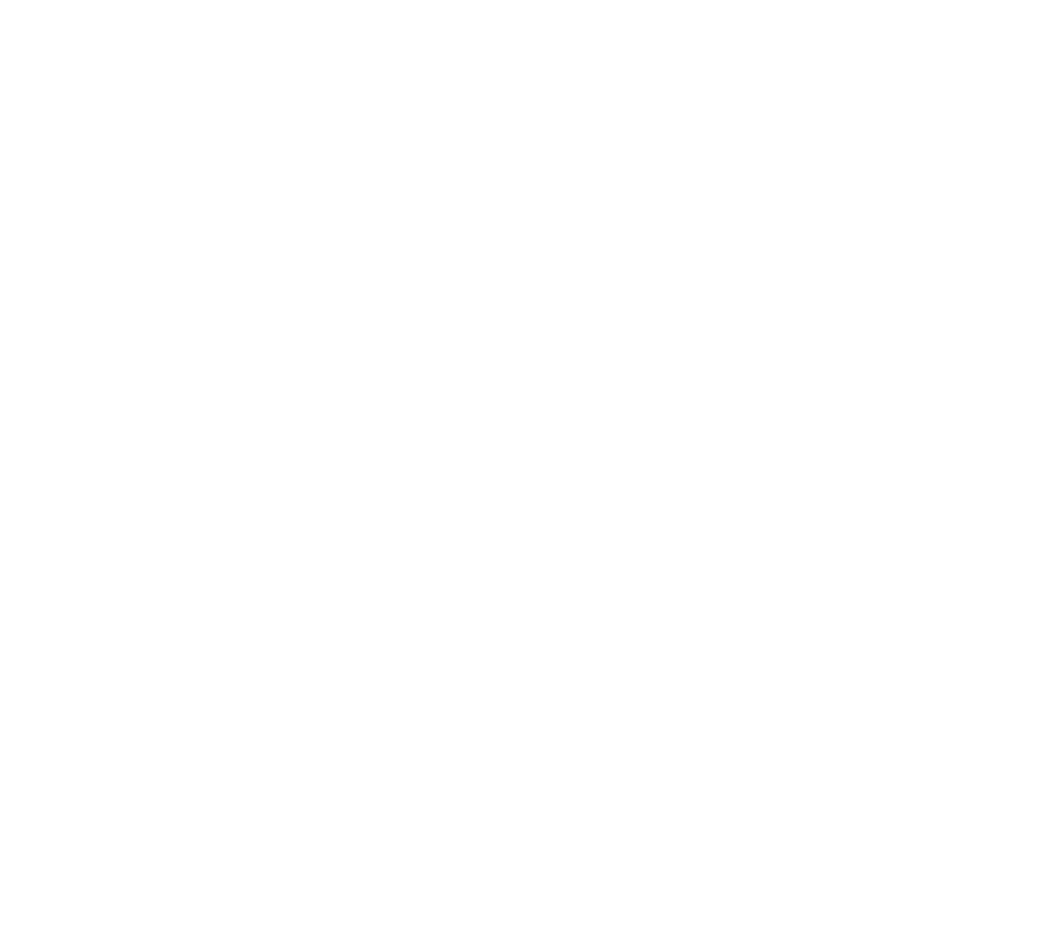
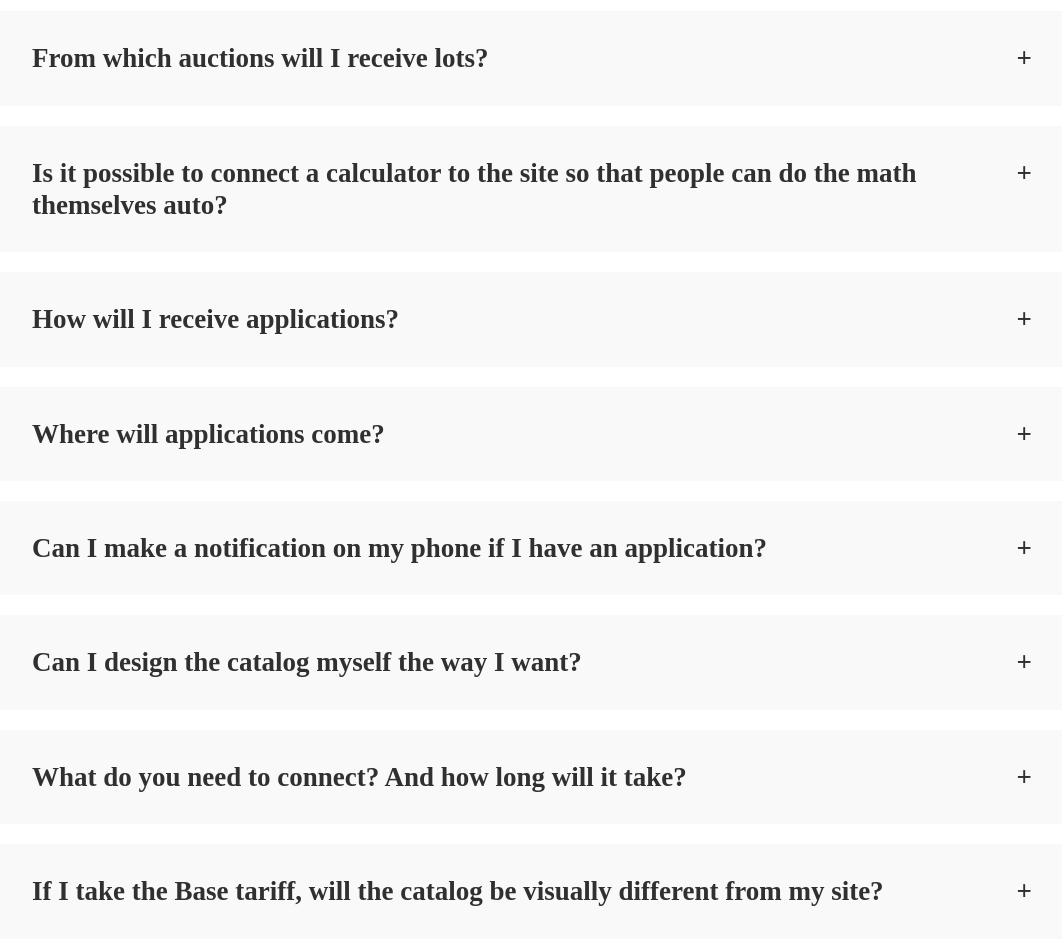
Before and after one commit to andrewwwmatsko/next-auto-catalog, a Next.js app: page / in a window 1280 px wide. Shown: the part 2360-3304 px from the top of the page, without its empty margins (108-1170 px from the left). Before the commit the page ends 2300 px from the top, so only its background shows below. Built offline with nearby package versions, Linux system fonts and the light colour scheme.

Commit message:
accordion- functionality

```diff
--- /dev/null
+++ b/src/app/(components)/AccordionItem/AccordionItem.jsx
@@ -0,0 +1,21 @@
+"use client";
+import css from "./AccordionItem.module.css";
+import { useState } from "react";
+
+export default function AccordionItem({ data: { title, text } }) {
+  const [isActive, setIsActive] = useState(false);
+
+  const handleShowText = () => {
+    setIsActive((prev) => !prev);
+  };
+
+  return (
+    <>
+      <div className={css.accordionTitle} onClick={handleShowText}>
+        <p>{title}</p>
+        <p>{isActive ? "-" : "+"}</p>
+      </div>
+      {isActive && <div className={css.accordionText}>{text}</div>}
+    </>
+  );
+}
--- /dev/null
+++ b/src/app/(components)/AccordionItem/AccordionItem.module.css
@@ -0,0 +1,20 @@
+.accordionTitle {
+  color: #303030;
+  font-weight: 700;
+  line-height: 1.2;
+
+  display: flex;
+  justify-content: space-between;
+  padding: 31px 70px;
+  text-align: left;
+
+  border-radius: 15px;
+  background: #f9f9f9;
+}
+
+.accordionText {
+  color: #818181;
+  font-weight: 500;
+  line-height: 1.2;
+  text-align: left;
+}
--- a/src/app/(components)/Faq/Faq.jsx
+++ b/src/app/(components)/Faq/Faq.jsx
@@ -1,4 +1,8 @@
+import AccordionItem from "../AccordionItem/AccordionItem.jsx";
 import Container from "../Container/Container.jsx";
+
+import accordionData from "./accordionData.js";
+
 import css from "./Faq.module.css";
 
 export default function Faq() {
@@ -6,6 +10,16 @@
     <section className={css.section} id="faq">
       <Container>
         <h2 className={css.title}>FAQ</h2>
+
+        <ol className={css.accordion}>
+          {accordionData.map((card, i) => {
+            return (
+              <li key={i} className={css.accordionItem}>
+                <AccordionItem data={card} />
+              </li>
+            );
+          })}
+        </ol>
       </Container>
     </section>
   );
--- a/src/app/(components)/Faq/Faq.module.css
+++ b/src/app/(components)/Faq/Faq.module.css
@@ -9,3 +9,7 @@
 
   margin-bottom: 43px;
 }
+
+.accordionItem:not(:last-of-type) {
+  margin-bottom: 20px;
+}
--- /dev/null
+++ b/src/app/(components)/Faq/accordionData.js
@@ -0,0 +1,42 @@
+const accordionData = [
+  {
+    title: "How often will the list of lots on my website be updated?",
+    text: "Updates every hour. That is why you are always on the site lots will be relevant.",
+  },
+  {
+    title: "From which auctions will I receive lots?",
+    text: "Updates every hour. That is why you are always on the site lots will be relevant.",
+  },
+  {
+    title:
+      "Is it possible to connect a calculator to the site so that people can do the math themselves auto?",
+    text: "Updates every hour. That is why you are always on the site lots will be relevant.",
+  },
+  {
+    title: "How will I receive applications?",
+    text: "Updates every hour. That is why you are always on the site lots will be relevant.",
+  },
+  {
+    title: "Where will applications come?",
+    text: "Updates every hour. That is why you are always on the site lots will be relevant.",
+  },
+  {
+    title: "Can I make a notification on my phone if I have an application?",
+    text: "Updates every hour. That is why you are always on the site lots will be relevant.",
+  },
+  {
+    title: "Can I design the catalog myself the way I want?",
+    text: "Updates every hour. That is why you are always on the site lots will be relevant.",
+  },
+  {
+    title: "What do you need to connect? And how long will it take?",
+    text: "Updates every hour. That is why you are always on the site lots will be relevant.",
+  },
+  {
+    title:
+      "If I take the Base tariff, will the catalog be visually different from my site?",
+    text: "Updates every hour. That is why you are always on the site lots will be relevant.",
+  },
+];
+
+export default accordionData;
```
